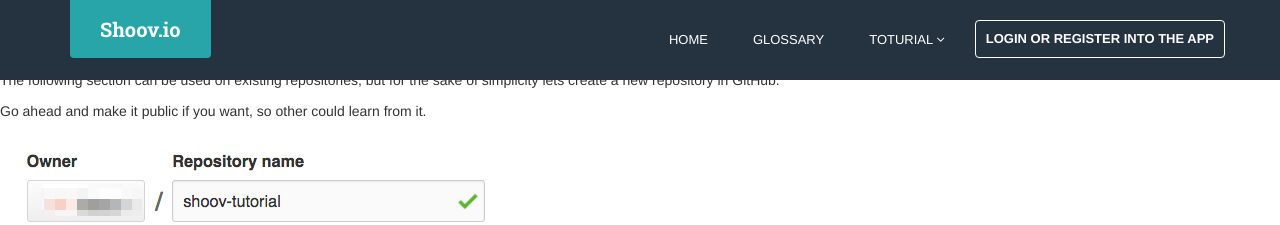
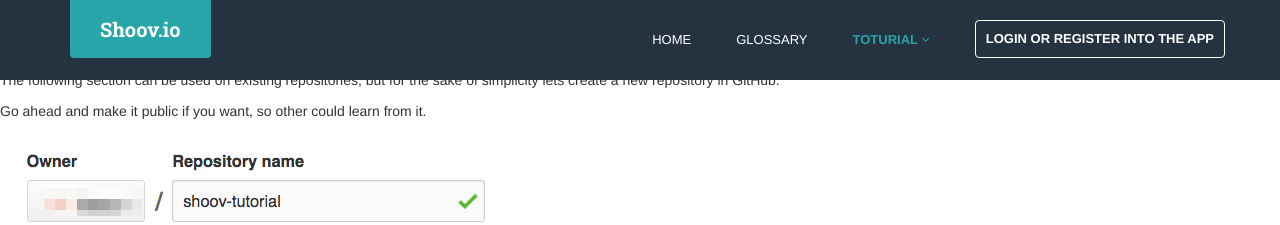
Before and after one commit to shoov/shoov.io, a Jekyll site: the page built from src/tutorials/lesson2-scaffold.md, in a window 1280 px wide. Shown: the top 225 px of the page. Built offline with Jekyll 4.4.1, drawn with Linux system fonts in a browser that asks for light colours; nearby versions of some CDN libraries; library files that are not in the unit come from our copies; Markdown is read by kramdown in place of the engine named in the settings.

Commit message:
fix menu active links

```diff
--- a/src/_layouts/default.html
+++ b/src/_layouts/default.html
@@ -4,12 +4,12 @@
 <!--[if !IE]><!--> <html xmlns="http://www.w3.org/1999/xhtml" xml:lang="en" lang="en-us"> <!--<![endif]-->
   {% include head.html %}
   <body>
-  <!-- ******HEADER****** -->
+
   <header id="header" class="header navbar-fixed-top">
     <div class="container">
       <h1 class="logo">
         <a href="/"><span class="text">Shoov.io</span></a>
-      </h1><!--//logo-->
+      </h1>
       <nav class="main-nav navbar-right" role="navigation">
         <div class="navbar-header">
           <button class="navbar-toggle" type="button" data-toggle="collapse" data-target="#navbar-collapse">
@@ -17,31 +17,31 @@
             <span class="icon-bar"></span>
             <span class="icon-bar"></span>
             <span class="icon-bar"></span>
-          </button><!--//nav-toggle-->
-        </div><!--//navbar-header-->
+          </button>
+        </div>
         <div id="navbar-collapse" class="navbar-collapse collapse">
           <ul class="nav navbar-nav">
-            <li class="nav-item{% if page.title == 'Home' %} active{% endif %}"><a href="/">Home</a></li>
-            <li class="nav-item{% if page.title == 'Glossary' %} active{% endif %}"><a href="/glossary">Glossary</a></li>
+            <li class="nav-item {% if page.title == 'Home' %} active {% endif %}"><a href="/">Home</a></li>
+            <li class="nav-item {% if page.title == 'Glossary' %} active {% endif %}"><a href="/glossary">Glossary</a></li>
             <li class="nav-item dropdown">
-              <a class="dropdown-toggle" data-toggle="dropdown" data-hover="dropdown" data-delay="0" data-close-others="false" href="#">Toturial <i class="fa fa-angle-down"></i></a>
+              <a class="dropdown-toggle nav-item {% if page.type == 'tutorial' %} active {% endif %}" data-toggle="dropdown" data-hover="dropdown" data-delay="0" data-close-others="false" href="#">Toturial <i class="fa fa-angle-down"></i></a>
               <ul class="dropdown-menu">
                 {% assign tutorials = site.pages %}
                 {% for node in tutorials %}
                   {% if node.title != null %}
-                    {% if node.type == "tutorial" %}
-                <li class="{% if page.url == node.url %} active{% endif %}"><a href="{{ node.url }}">{{ node.title }}</a></li>
+                    {% if node.type == 'tutorial' %}
+                <li class="{% if page.url == node.url %} active {% endif %}"><a href="{{ node.url }}">{{ node.title }}</a></li>
                     {% endif %}
                   {% endif %}
                 {% endfor %}
               </ul>
-            </li><!--//dropdown-->
+            </li>
             <li class="nav-item nav-item-cta last"><a class="btn btn-cta btn-cta-secondary" href="https://app.shoov.io">Login or register into the app</a></li>
-          </ul><!--//nav-->
-        </div><!--//navabr-collapse-->
-      </nav><!--//main-nav-->
-    </div><!--//container-->
-  </header><!--//header-->
+          </ul>
+        </div>
+      </nav>
+    </div>
+  </header>
   <main>
     {{ content }}
   </main>
```
Also changed, not shown: src/assets/scss/style.scss (+4 -10 lines), src/assets/stylesheets/style.css.
